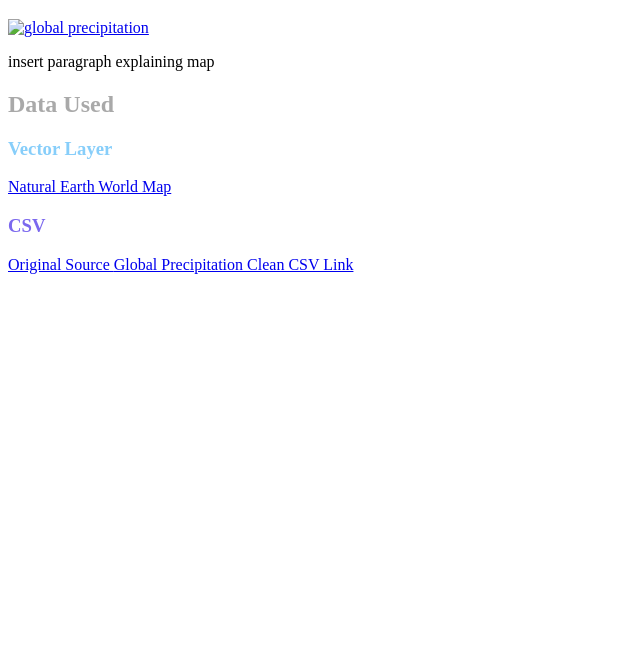
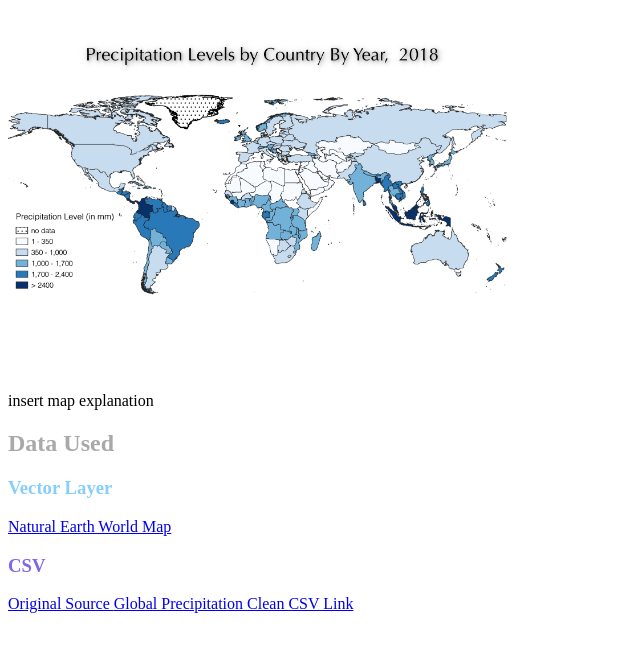
Before and after one commit to juliaeh-17/geog370hw-7, a plain HTML site: page index.html in a window 1280 px wide. Shown: the part 61-712 px from the top of the page, without its empty margins (0-640 px from the left). Drawn offline with Linux system fonts and the light colour scheme.

Commit message:
update index.html

```diff
--- a/index.html
+++ b/index.html
@@ -8,10 +8,10 @@
 </head>
 <body>
     <h1 style="color:darkblue">Homework 7: Chloropleth Map</h1>
-    <a href="insert map">
-        <img src="insert source" alt="global precipitation" width="500 px">
+    <a href="./maps/world_precip.png">
+        <img src="./maps/world_precip.png" alt="global precipitation" width="500 px">
     </a>
-    <p>insert paragraph explaining map</p>
+    <p>insert map explanation</p>
 
     <h2 style="color:darkgray">Data Used</h2>
     <h3 style="color:lightskyblue">Vector Layer</h3>
```
Also changed, not shown: maps/world_precip.png (renamed from world_precip.png), 1 other file.
